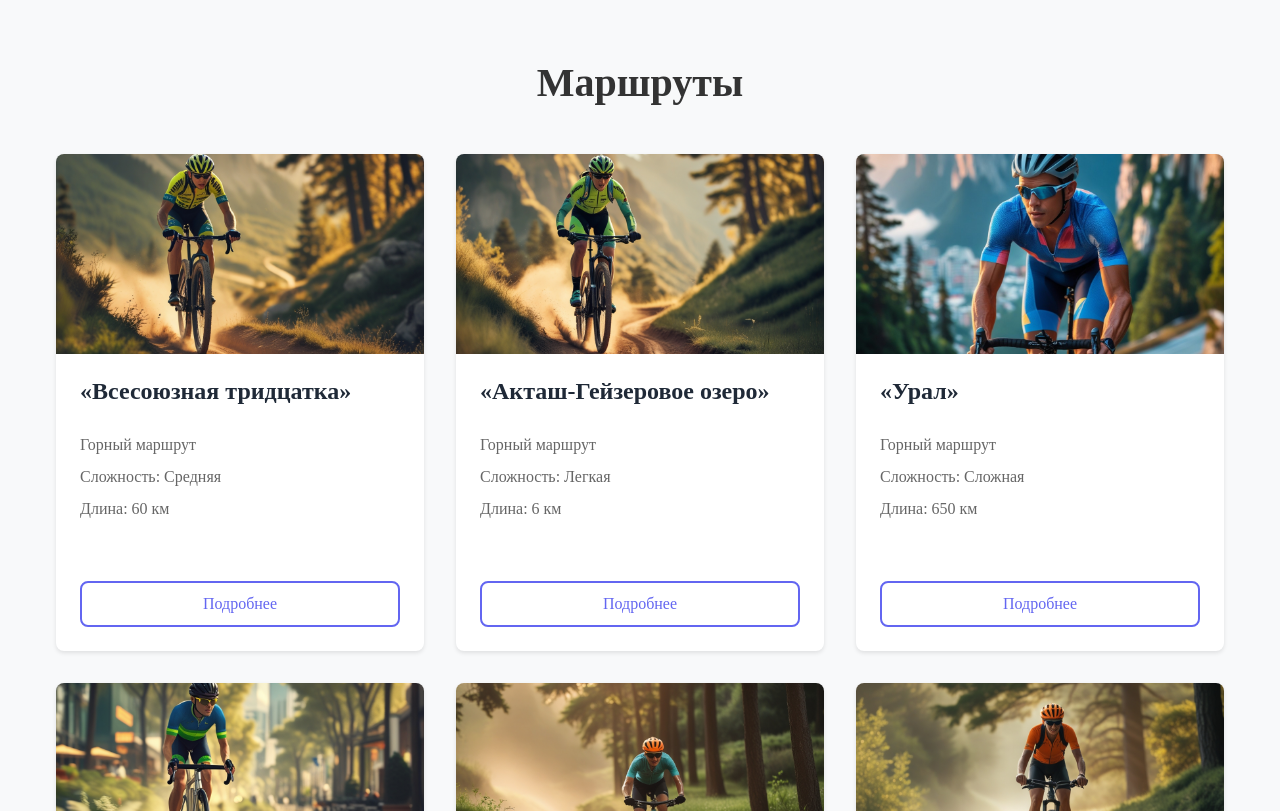
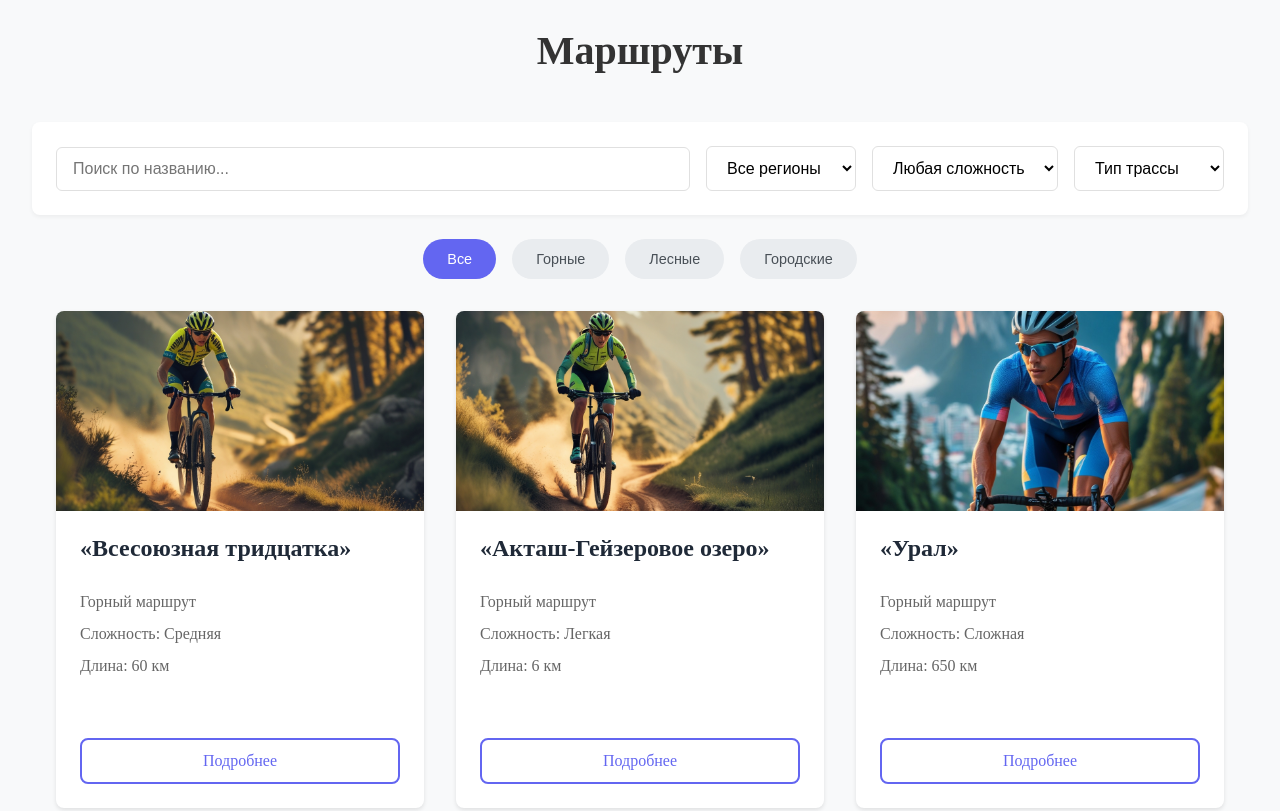
Before and after one commit to M1rei/Cycling, a plain HTML site: page routes.html in a window 1280 px wide. Shown: the part 840-1651 px from the top of the page. Drawn offline with Linux system fonts and the light colour scheme.

Commit message:
add search routes

```diff
--- a/main.css
+++ b/main.css
@@ -483,7 +483,7 @@ body {
 
 /* Секция всех маршрутов */
 .all-routes-section {
-    padding: 5rem 2rem;
+    padding: 3rem 2rem 5rem 2rem;
     background-color: #f8f9fa;
 }
 
@@ -534,3 +534,89 @@ body {
     max-width: 1200px;
     margin: 0 auto;
 }
+
+/* Стили для секции фильтрации маршрутов (routes.html) */
+.route-filter-section {
+    background-color: transparent;
+    padding: 0;
+    margin-bottom: 2rem;
+}
+
+.filter-bar {
+    background-color: white;
+    padding: 1.5rem;
+    border-radius: 8px;
+    box-shadow: 0 2px 4px rgba(0, 0, 0, 0.05);
+    display: flex;
+    gap: 1rem;
+    align-items: center;
+    margin-bottom: 1.5rem;
+}
+
+.filter-search {
+    flex-grow: 1;
+    padding: 0.75rem 1rem;
+    border: 1px solid #e0e0e0;
+    border-radius: 6px;
+    font-size: 1rem;
+}
+
+.filter-dropdown {
+    padding: 0.75rem 1rem;
+    border: 1px solid #e0e0e0;
+    border-radius: 6px;
+    background-color: white;
+    font-size: 1rem;
+    cursor: pointer;
+    min-width: 150px;
+}
+
+.filter-tags {
+    display: flex;
+    gap: 1rem;
+    justify-content: center; /* Центрируем теги */
+}
+
+.filter-tag {
+    padding: 0.75rem 1.5rem;
+    border: none;
+    border-radius: 20px;
+    background-color: #e9ecef;
+    color: #495057;
+    font-size: 0.9rem;
+    font-weight: 500;
+    cursor: pointer;
+    transition: background-color 0.3s, color 0.3s;
+}
+
+.filter-tag:hover {
+    background-color: #dee2e6;
+}
+
+.filter-tag.active {
+    background-color: #6366f1;
+    color: white;
+}
+
+/* Добавим кнопку "Загрузить еще трассы" */
+.load-more-routes {
+    display: block;
+    margin: 2rem auto;
+    padding: 1rem 2.5rem;
+    font-size: 1.1rem;
+    color: white;
+    background-color: #343a40; /* Темно-серый цвет как на скрине */
+    border: none;
+    border-radius: 8px;
+    cursor: pointer;
+    transition: background-color 0.3s;
+}
+
+.load-more-routes:hover {
+    background-color: #495057;
+}
+
+/* Стили для секции всех маршрутов */
+.all-routes-section .routes-container {
+    padding-bottom: 2rem; /* Отступ снизу перед кнопкой */
+}
--- a/routes.html
+++ b/routes.html
@@ -60,6 +60,34 @@
 
     <section class="all-routes-section">
         <h2 class="section-title">Маршруты</h2>
+        <section class="route-filter-section">
+            <div class="filter-bar">
+                <input type="text" placeholder="Поиск по названию..." class="filter-search">
+                <select class="filter-dropdown">
+                    <option value="all">Все регионы</option>
+                    <option value="moscow">Москва</option>
+                    <option value="sochi">Сочи</option>
+                </select>
+                <select class="filter-dropdown">
+                    <option value="any">Любая сложность</option>
+                    <option value="easy">Легкая</option>
+                    <option value="medium">Средняя</option>
+                    <option value="hard">Высокая</option>
+                </select>
+                <select class="filter-dropdown">
+                    <option value="any">Тип трассы</option>
+                    <option value="mountain">Горные</option>
+                    <option value="forest">Лесные</option>
+                    <option value="city">Городские</option>
+                </select>
+            </div>
+            <div class="filter-tags">
+                <button class="filter-tag active">Все</button>
+                <button class="filter-tag">Горные</button>
+                <button class="filter-tag">Лесные</button>
+                <button class="filter-tag">Городские</button>
+            </div>
+        </section>
         <div class="routes-container">
             <div class="route-card">
                 <img src="img/Mountain1.jpg" alt="Маршрут по набережной">
@@ -154,7 +182,7 @@
             <div class="route-card">
                 <img src="img/City2.jpg" alt="Загородный маршрут">
                 <div class="content">
-                    <h3>«Динозавр “Гав”»</h3>
+                    <h3>«Динозавр "Гав"»</h3>
                     <p class="route-name">Городской маршрут</p>
                     <p>Сложность: Средняя</p>
                     <p>Длина: 11 км</p>
```
